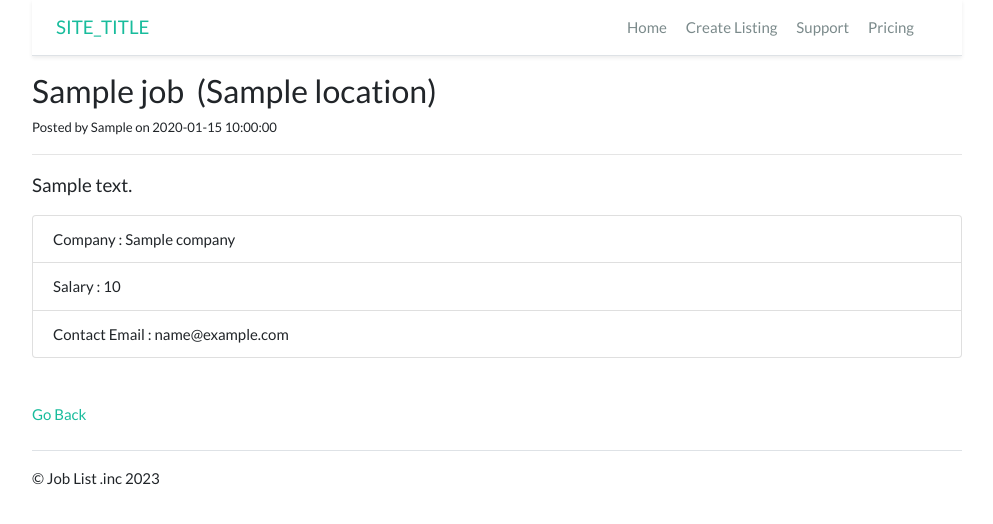
After one commit to devecodes90/jobLister, a PHP site: template templates/job-single.php in a window 1280 px wide. The commit adds this page. Shown: the top 524 px of the page, without its empty margins (143-1136 px from the left). Run offline with PHP 8.4, Linux system fonts and the light colour scheme; the template is opened without the code that fills it: most values are stand-ins (such as "Sample title", 1, 10 or a date in 2020); some libraries are stand-ins or nearby versions.

Commit message:
Sngle job

```diff
--- a/templates/inc/header.php
+++ b/templates/inc/header.php
@@ -11,7 +11,7 @@
 <body>
 <div class="d-flex flex-column flex-md-row align-items-center p-3 px-md-4 mb-3 bg-white border-bottom shadow-sm">
   <h5 class="my-0 mr-md-auto font-weight-normal">
-      <a style="text-decoration: none;" class="item" href="#"><?php echo SITE_TITLE  ?></a>
+      <a style="text-decoration: none;" class="item" href="index.php"><?php echo SITE_TITLE  ?></a>
  </h5>
   <nav class="my-2 my-md-0 mr-md-3 navbar-dark">
     <a style="text-decoration: none;" class="p-2 text-dark" href="index.php">Home</a>
--- /dev/null
+++ b/templates/job-single.php
@@ -0,0 +1,24 @@
+<div class="container">
+   <?php include_once("inc/header.php"); ?>
+     <h3 class="page-header">
+       <?php echo $job->jobTitle; ?>  &nbsp;(<?= $job->location ?>)
+     </h3>
+     <small>Posted by <?= $job->contactUser; ?> on <?= $job->post_date; ?></small>
+     <hr>
+     <p class="lead"><?= $job->description; ?></p>
+     <ul class="list-group">
+        <li class="list-group-item">
+            Company : <?= $job->company; ?>
+        </li>
+
+        <li class="list-group-item">
+            Salary : <?= $job->salary; ?>
+        </li>
+        <li class="list-group-item">
+            Contact Email : <?= $job->contactEmail; ?>
+        </li>
+     </ul>
+     <br><br>
+     <a href="index.php">Go Back</a>
+    <?php include_once("inc/footer.php");?>
+</div>
```
Also changed, not shown: create.php (added, +11 -0 lines), job.php (added, +12 -0 lines), lib/Job.php (+10 -0 lines), templates/job-create.php (added).
